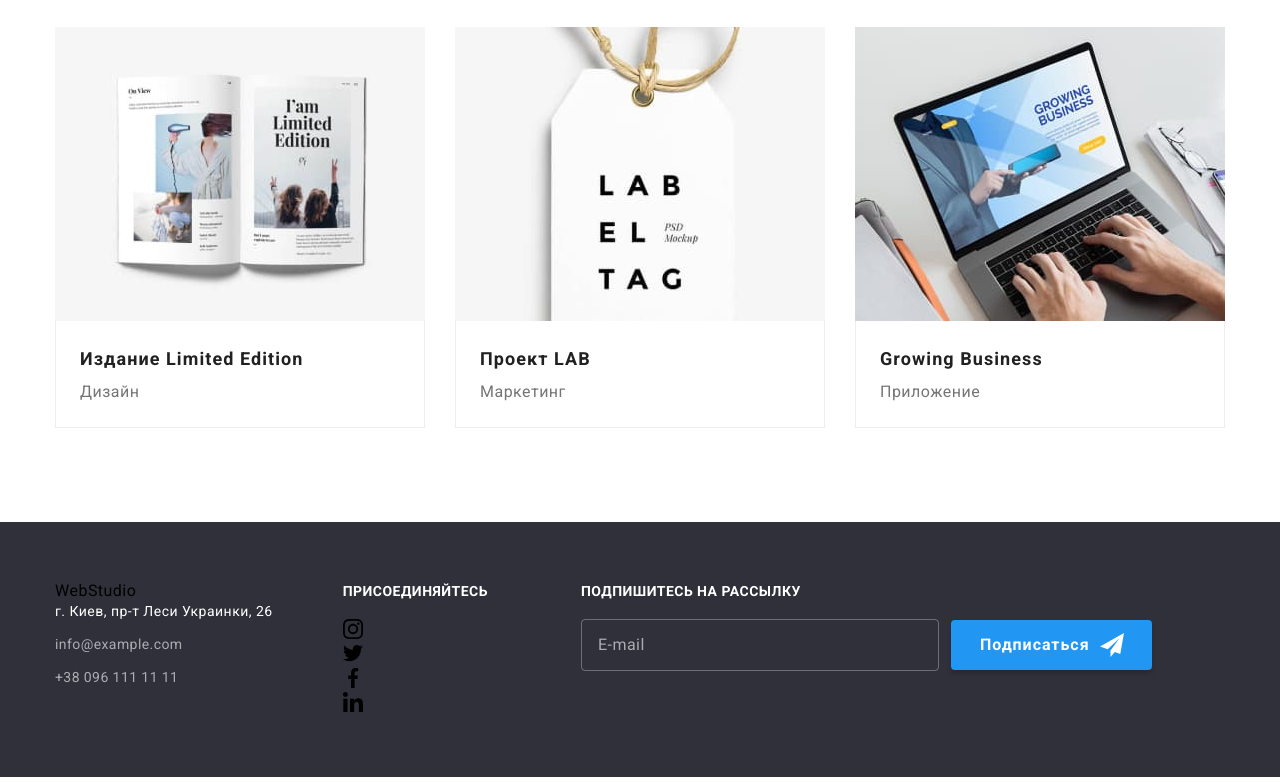
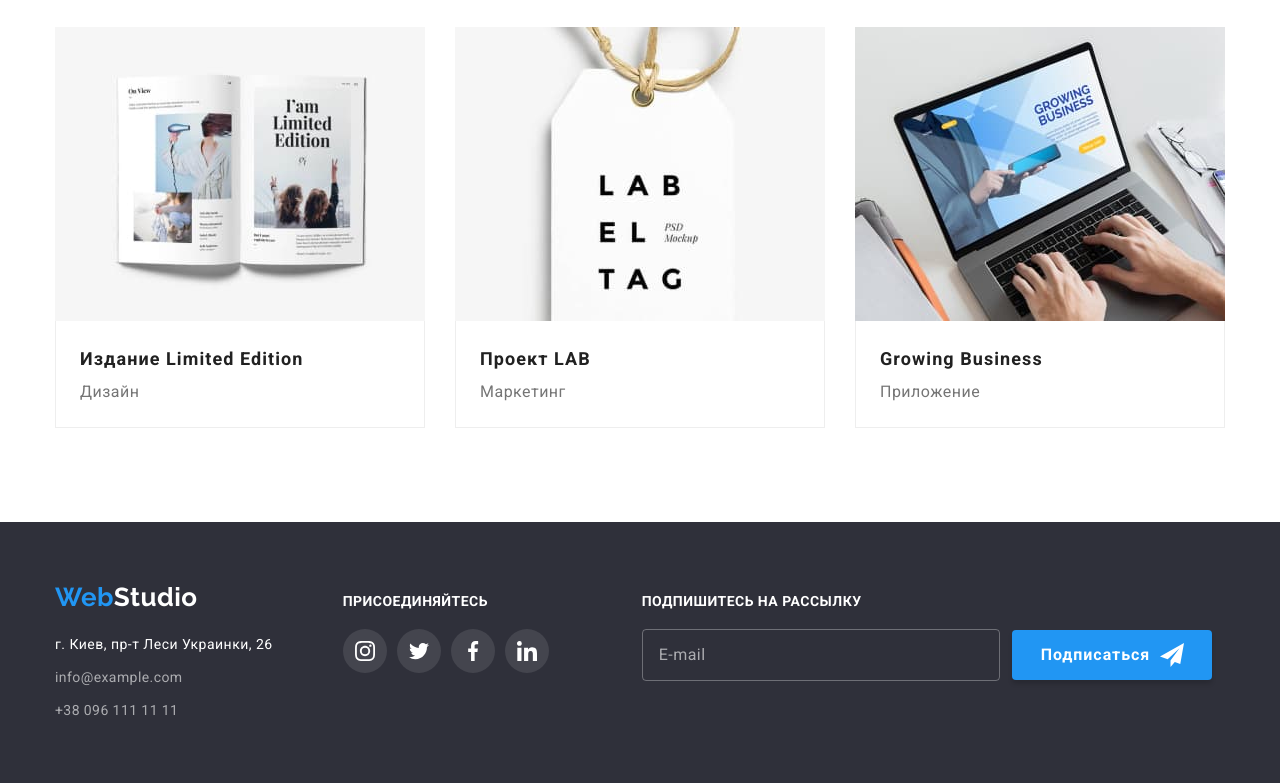
Before and after one commit to Julia-Kotoniy/goit-markup-hw-07, a plain HTML site: page portfolio.html in a window 1280 px wide. Shown: the part 1098-1881 px from the top of the page. Drawn offline with nearby package versions, Linux system fonts and the light colour scheme.

Commit message:
Исправляет ошибки

```diff
--- a/portfolio.html
+++ b/portfolio.html
@@ -217,11 +217,10 @@
     </main>
 
     <footer class="footer">
-        <div class="container">
-            <ul class="footer-container">
-                <li class="footer-container__item">
-                    <a href="./index.html" class="nav__logo--end">
-                        <span class="nav__web">Web</span>Studio</a>
+        <div class="container footer-container">
+            <div class="footer-container__item">
+                <a href="./index.html" class="page-nav__logo--end">
+                    <span class="page-nav__web">Web</span>Studio</a>
 
                 <address class="address">
                     <ul>
@@ -236,43 +235,43 @@
                         </li>
                     </ul>
                 </address>
-                </li>
-                <li class="footer-container__item">
+            </div>
+            <div class="footer-container__item">
                 <div class="join">
                     <h3 class="join__title">присоединяйтесь</h3>
-                        <ul class="join-media">
-                            <li class="join-media__item">
-                                <a href="" class="join-media__link">
-                                    <svg width="20" height="20" class="join-media__icon">
+                    <ul class="join-social">
+                        <li class="join-social__item">
+                            <a href="" class="join-social__link">
+                                <svg width="20" height="20" class="join-social__icon">
                                     <use href="./images/icons.svg#instagram"></use>
                                 </svg>
                             </a>
                         </li>
-                            <li class="join-media__item">
-                                <a href="" class="join-media__link">
-                                    <svg width="20" height="20" class="join-media__icon">
+                        <li class="join-social__item">
+                            <a href="" class="join-social__link">
+                                <svg width="20" height="20" class="join-social__icon">
                                     <use href="./images/icons.svg#twitter"></use>
                                 </svg>
                             </a>
                         </li>
-                            <li class="join-media__item">
-                                <a href="" class="join-media__link">
-                                    <svg width="20" height="20" class="join-media__icon">
+                        <li class="join-social__item">
+                            <a href="" class="join-social__link">
+                                <svg width="20" height="20" class="join-social__icon">
                                     <use href="./images/icons.svg#facebook"></use>
                                 </svg>
                             </a>
                         </li>
-                            <li class="join-media__item">
-                                <a href="" class="join-media__link">
-                                    <svg width="20" height="20" class="join-media__icon">
+                        <li class="join-social__item">
+                            <a href="" class="join-social__link">
+                                <svg width="20" height="20" class="join-social__icon">
                                     <use href="./images/icons.svg#linkedin"></use>
                                 </svg>
                             </a>
                         </li>
                     </ul>
                 </div>
-                </li>
-                <li class="footer-container__item">
+            </div>
+            <div class="footer-container__item">
                 <form class="sub">
 
                     <label for="subscribe" class="sub__label">Подпишитесь на рассылку</label>
@@ -288,8 +287,7 @@
                     </div>
 
                 </form>
-                </li>
-            </ul>
+            </div>
 
         </div>
     </footer>
--- a/sass/components/index/_hero.scss
+++ b/sass/components/index/_hero.scss
@@ -1,12 +1,9 @@
-
 .hero {
   padding-top: 200px;
   padding-bottom: 200px;
   margin-right: auto;
   margin-left: auto;
   text-align: center;
-
-  max-width: 1600px;
 
   background-color: var(--footer_back);
 
--- a/sass/utils/_common.scss
+++ b/sass/utils/_common.scss
@@ -12,7 +12,7 @@ a {
 
 img {
   display: block;
-  width: 100%;
+  max-width: 100%;
   height: auto;
 }
 
@@ -46,7 +46,6 @@ body {
   font-style: normal;
   letter-spacing: 0.03em;
 
-  max-width: 1600px;
   margin-right: auto;
   margin-left: auto;
 }
```
Lines whose indentation alone changed are shown as unchanged.
